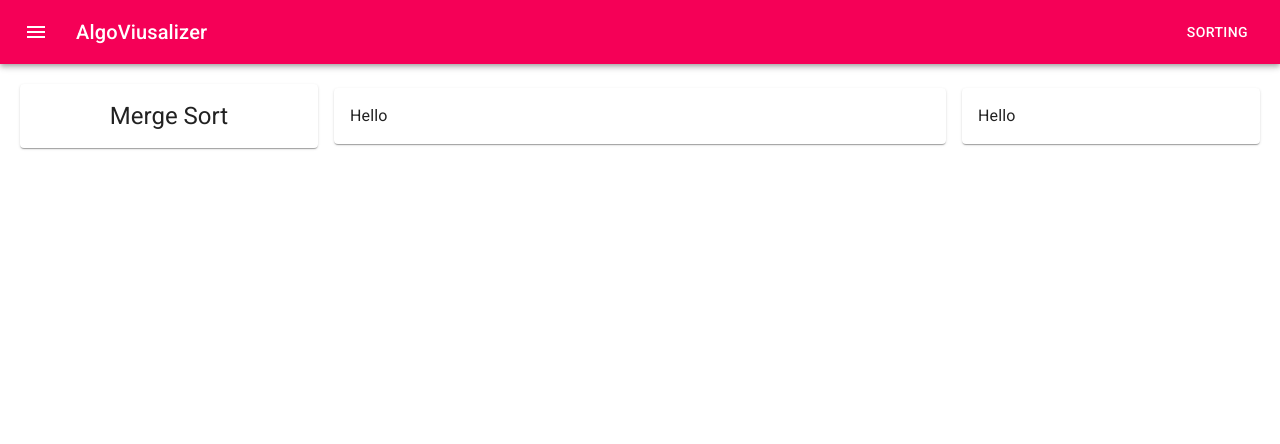
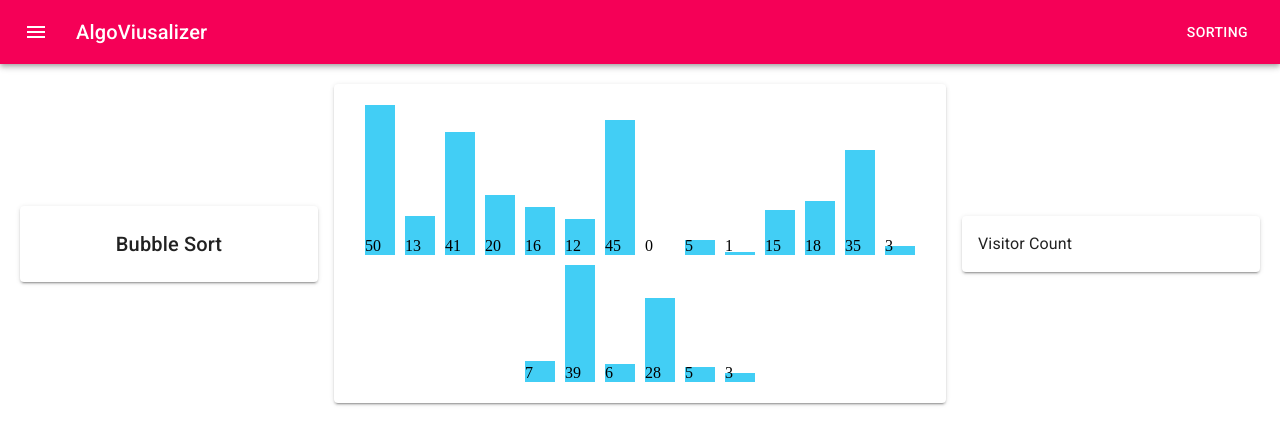
Before and after one commit to RahulLanjewar93/AlgoVisualizer, a React (Create React App) app in the folder client/: page / in a window 1280 px wide. Shown: the top 444 px of the page. Built offline with nearby package versions, Linux system fonts and the light colour scheme.

Commit message:
bar graph ready

```diff
--- a/client/src/App.jsx
+++ b/client/src/App.jsx
@@ -1,13 +1,17 @@
-import React from 'react'
+import React, { useState } from 'react'
 import Main from './components/main/Main'
 import Navbar from './components/navbar/Navbar'
+import RunningContext from './components/RunningContext';
 
 function App() {
+  const [running, setRunning] = useState(false)
   return (
-    <div className="App">
-      <Navbar></Navbar>
-      <Main></Main>
-    </div>
+    <RunningContext.Provider value={{ running, setRunning }}>
+      <div className="App">
+        <Navbar></Navbar>
+        <Main></Main>
+      </div>
+    </RunningContext.Provider>
   );
 }
 
--- /dev/null
+++ b/client/src/components/RunningContext.jsx
@@ -0,0 +1,4 @@
+import { createContext } from 'react';
+
+const RunningContext = createContext(false);
+export default RunningContext;
--- a/client/src/components/main/Main.jsx
+++ b/client/src/components/main/Main.jsx
@@ -1,10 +1,13 @@
 import React from 'react';
+import { useContext } from 'react'
 import { makeStyles } from '@material-ui/core/styles';
+import RunningContext from '../RunningContext';
 import Grid from '@material-ui/core/Grid';
 import Paper from '@material-ui/core/Paper';
 import Typography from '@material-ui/core/Typography';
-import ButtonBase from '@material-ui/core/ButtonBase';
-
+import Button from '@material-ui/core/Button'
+import { capitalize } from '@material-ui/core';
+import Visualizer from './Visualizer';
 const useStyles = makeStyles((theme) => ({
     root: {
         flexGrow: 1,
@@ -15,31 +18,36 @@ const useStyles = makeStyles((theme) => ({
         margin: 'auto',
     },
 }));
+
 const Main = () => {
+    const { running, setRunning } = useContext(RunningContext);
     const classes = useStyles();
 
     return (
         <div className={classes.root}>
+            {running ? <h1>Hello there</h1> : ''}
             <Grid container direction="row" spacing={2} alignItems="center" justify="center">
                 <Grid item xs={3}>
-                    <Paper className={classes.paper}>
+                    <Paper className={classes.paper} elevation={2}>
                         <Grid container direction="column" alignItems="center" justify="center">
                             <Grid item >
-                                <Typography variant='h5'>
-                                    Merge Sort
-                                </Typography>
+                                <Button style={{ textTransform: 'capitalize', }}>
+                                    <Typography variant='h6'>
+                                        Bubble Sort
+                                    </Typography>
+                                </Button>
                             </Grid>
                         </Grid>
                     </Paper>
                 </Grid>
                 <Grid item xs={6}>
-                    <Paper className={classes.paper}>
-                        <Typography>Hello</Typography>
+                    <Paper className={classes.paper} elevation={2}>
+                        <Visualizer></Visualizer>
                     </Paper>
                 </Grid>
                 <Grid item xs={3}>
-                    <Paper className={classes.paper}>
-                        <Typography>Hello</Typography>
+                    <Paper className={classes.paper} elevation={2}>
+                        <Typography>Visitor Count</Typography>
                     </Paper>
                 </Grid>
             </Grid>
--- /dev/null
+++ b/client/src/components/main/Visualizer.jsx
@@ -0,0 +1,35 @@
+import React, { useEffect, useState } from 'react'
+import { makeStyles } from '@material-ui/core/styles'
+
+
+const useStyles = makeStyles({
+    box: {
+        width: 30,
+        textAlign: 'center',
+        display: 'inline-box',
+        margin: 5,
+    }
+})
+
+const Visualizer = () => {
+    const classes = useStyles();
+    const [randomArray, setRandomArray] = useState([])
+
+    const insertInArray = () => {
+        for (let i = 0; i < 20; i++) {
+            setRandomArray(prevArray => [...prevArray, Math.floor(Math.random() * 64)]);
+        };
+    }
+
+    useEffect(() => {
+        insertInArray();
+    }, [])
+
+    return (
+        <div style={{ textAlign: 'center' }}>
+            {randomArray.map((element, index) => <div className={classes.box} style={{ backgroundColor: '#42cef5', height: element * 3, color: 'black', WebkitBoxAlign: 'end', }} key={index}>{element}</div>)}
+        </div>
+    )
+}
+
+export default Visualizer
--- a/client/src/components/navbar/Navbar.jsx
+++ b/client/src/components/navbar/Navbar.jsx
@@ -6,9 +6,7 @@ import Typography from '@material-ui/core/Typography';
 import Button from '@material-ui/core/Button';
 import IconButton from '@material-ui/core/IconButton';
 import MenuIcon from '@material-ui/icons/Menu';
-import pink from '@material-ui/core/colors/pink'
 
-const color = pink['A400']
 const useStyles = makeStyles((theme) => ({
     root: {
         flexGrow: 1,
```
